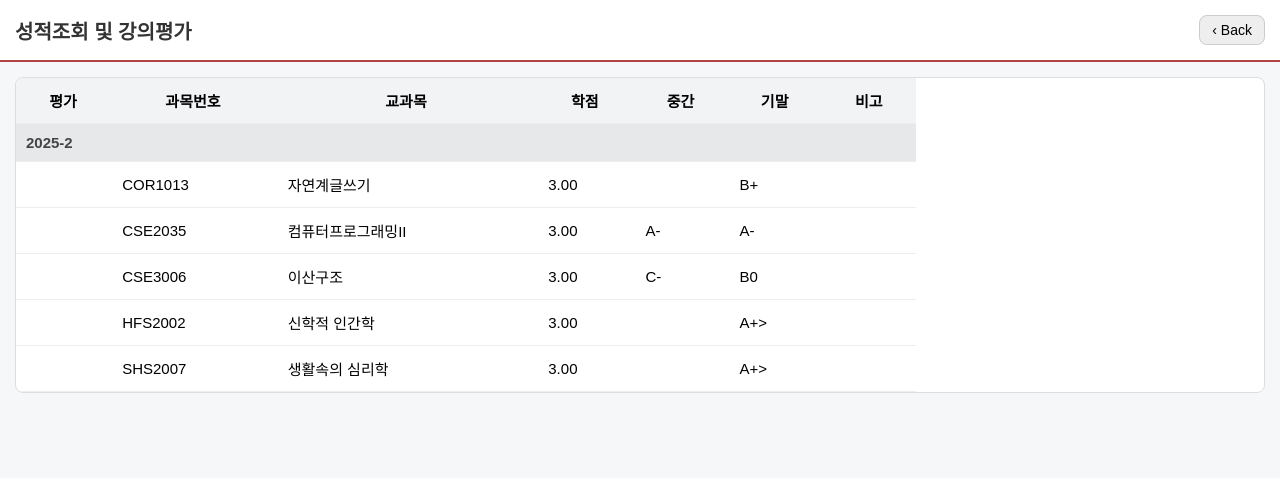
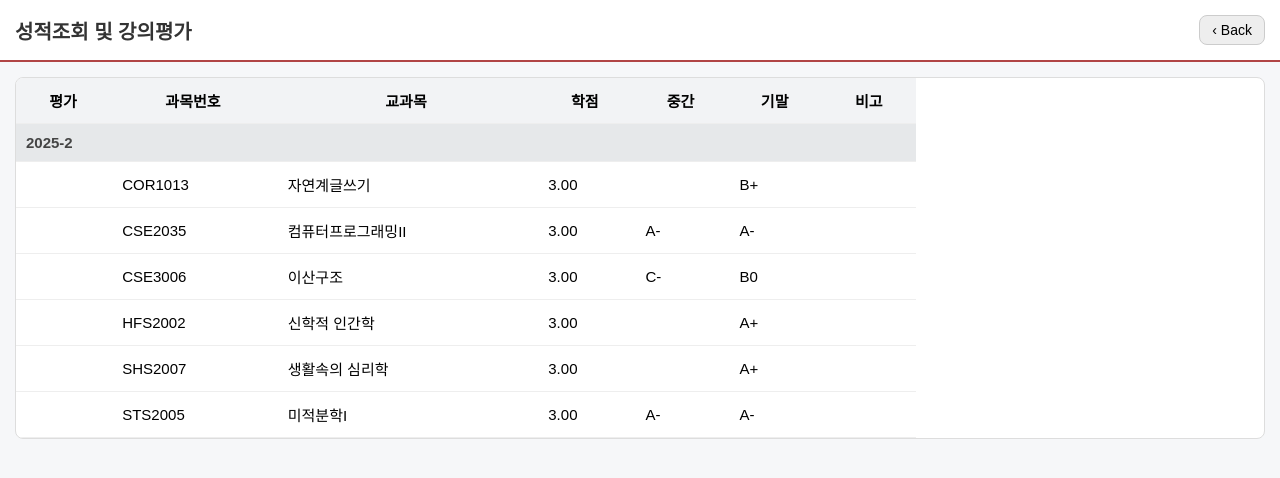
Before and after one commit to znjxjznjxj/rkflrkflql, a plain HTML site: page index.html in a window 1280 px wide. Drawn offline with Linux system fonts and the light colour scheme.

Commit message:
Update index.html

```diff
--- a/index.html
+++ b/index.html
@@ -74,7 +74,7 @@
                 <td>신학적 인간학</td>
                 <td>3.00</td>
                 <td></td>
-                <td>A+></td>
+                <td>A+</td>
                 <td></td>
             </tr>
 
@@ -84,11 +84,19 @@
                 <td>생활속의 심리학</td>
                 <td>3.00</td>
                 <td></td>
-                <td>A+></td>
+                <td>A+</td>
                 <td></td>
             </tr>
 
-
+            <tr>
+                <td></td>
+                <td>STS2005</td>
+                <td>미적분학I</td>
+                <td>3.00</td>
+                <td>A-</td>
+                <td>A-</td>
+                <td></td>
+            </tr>
         </tbody>
     </table>
 </div>
```
